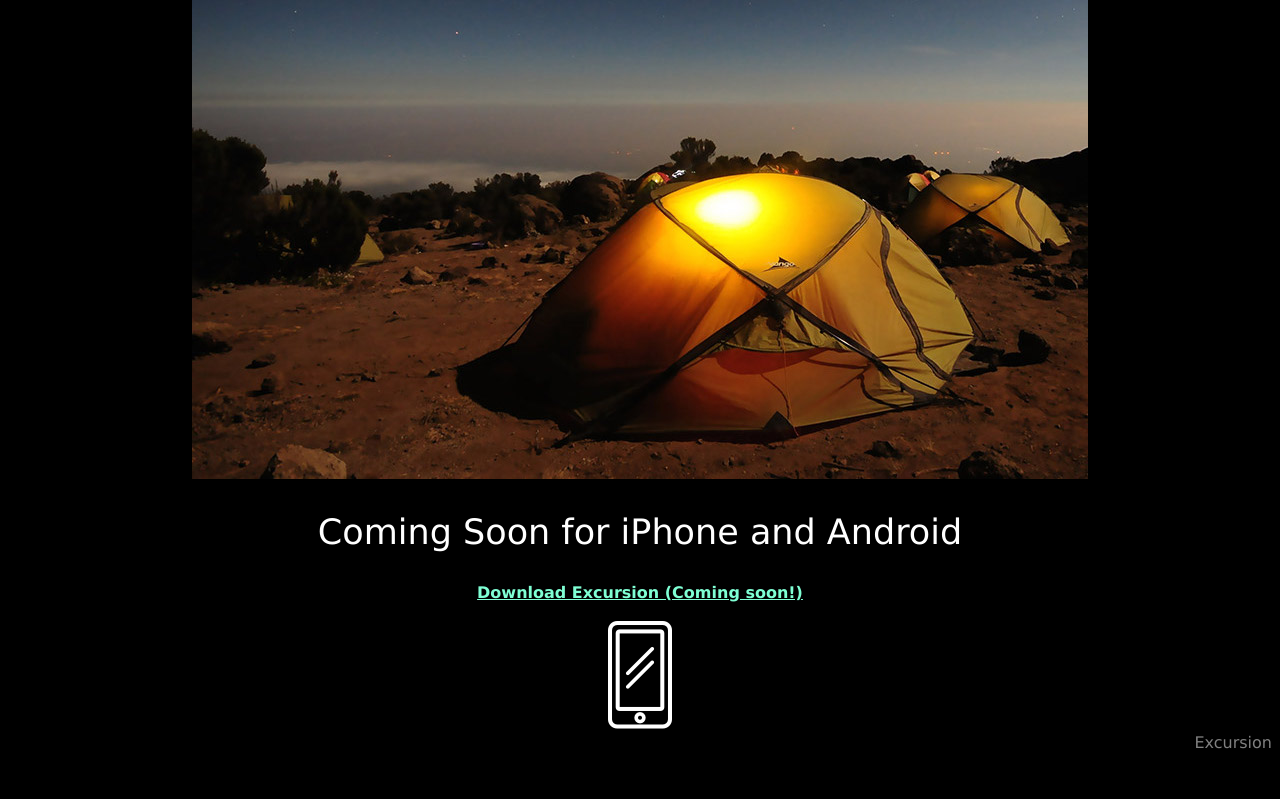
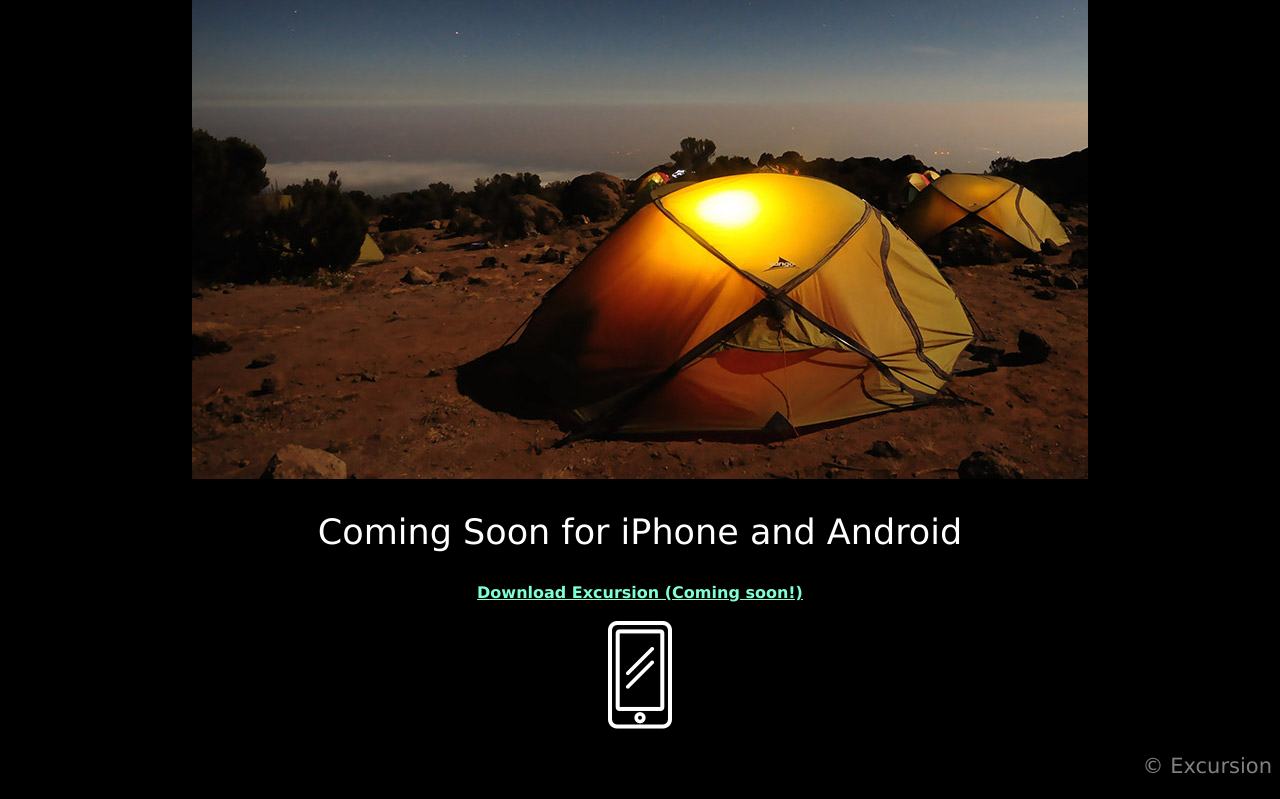
Before and after one commit to coolest98/excursion, a plain HTML site: page index.html in a window 1280 px wide. Shown: the part 510-1309 px from the top of the page. Before the commit the page ends 1270 px from the top, so only its background shows below. Drawn offline with Linux system fonts and the light colour scheme.

Commit message:
Footer modified

```diff
--- a/index.html
+++ b/index.html
@@ -28,7 +28,7 @@
         <img src="resources/image/phone.png" alt="">
     </section>
     <footer>
-        Excursion
+       <p>© Excursion</p>
     </footer>
 </body>
 </html>
```
